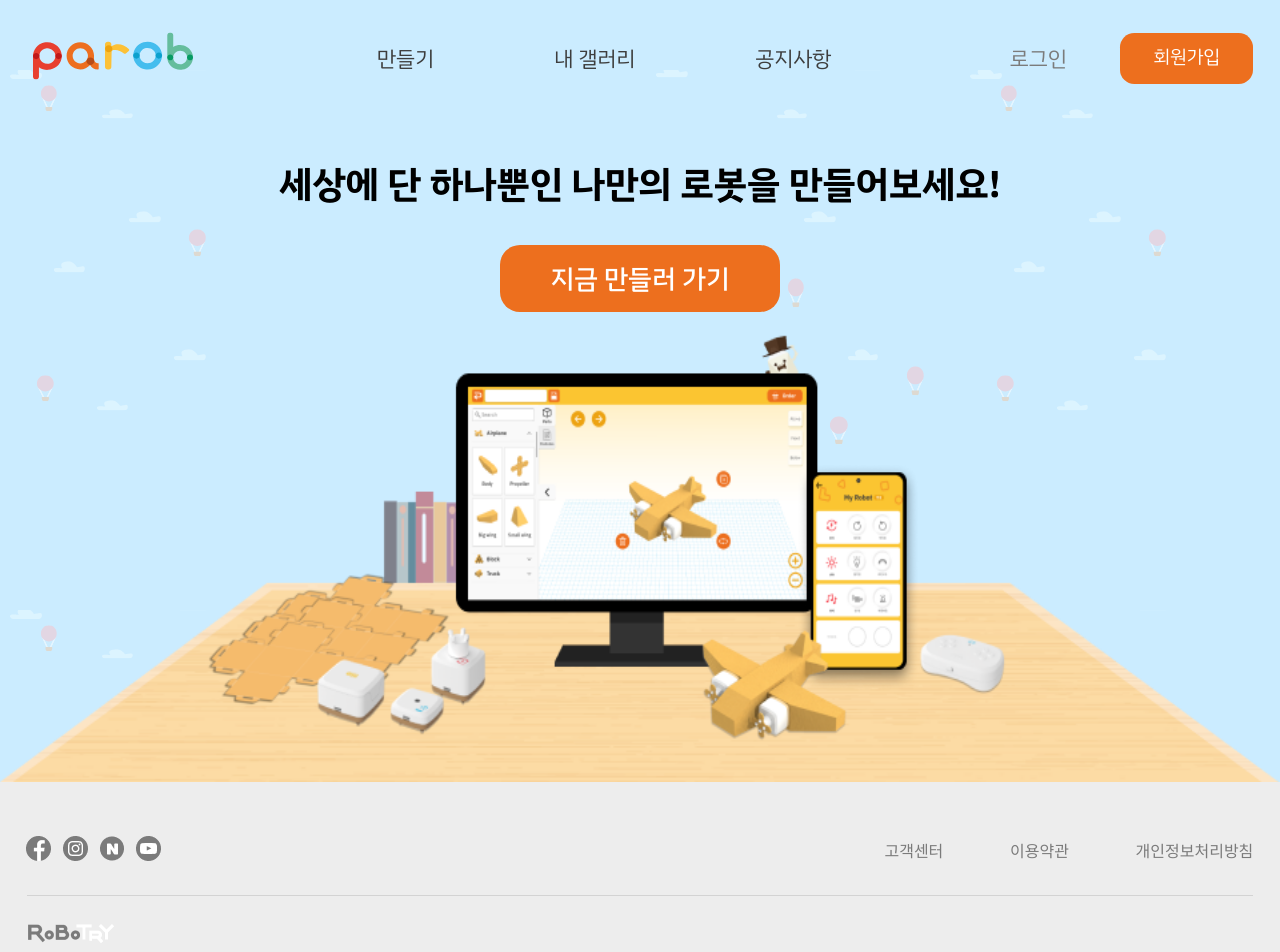
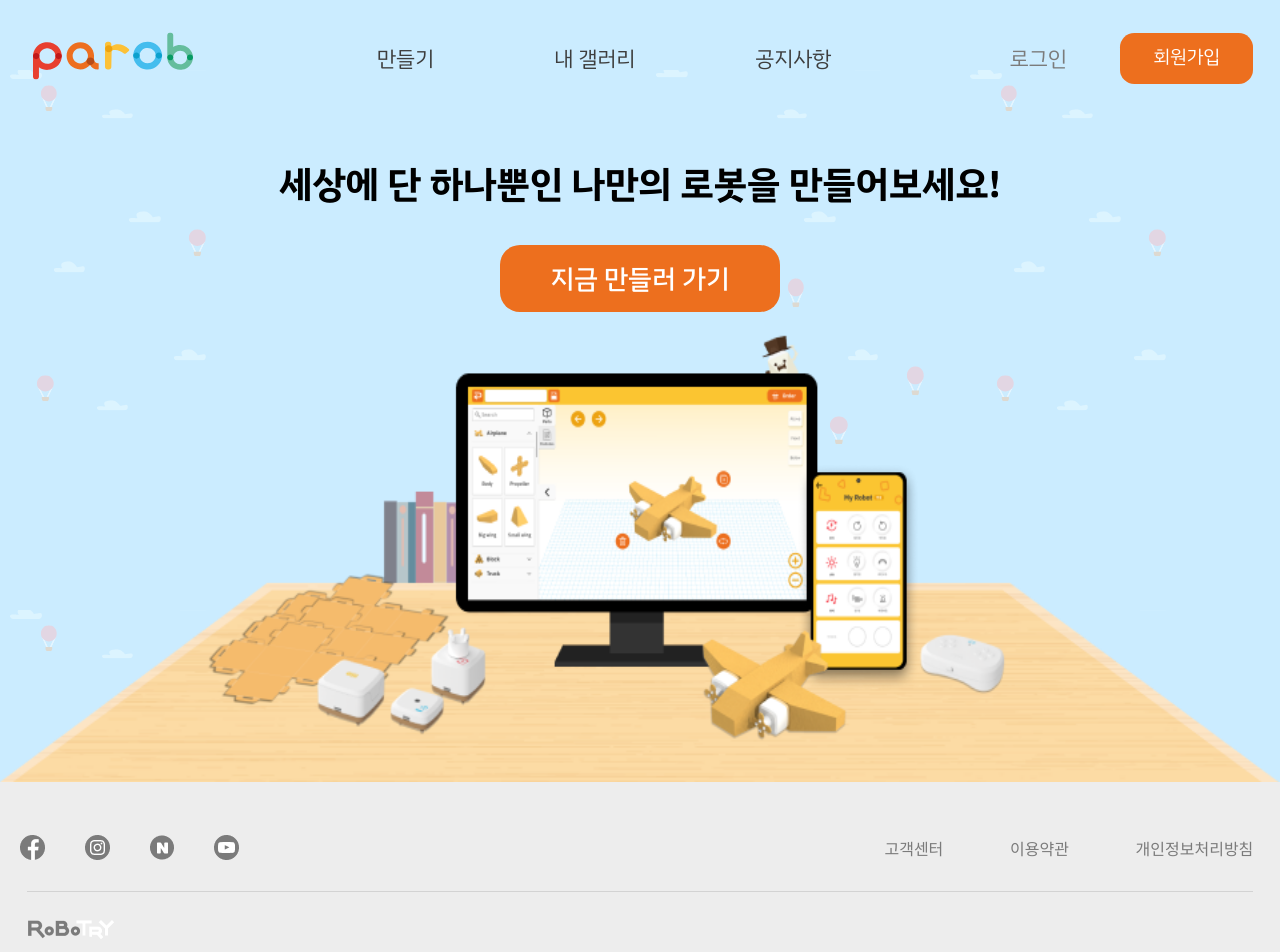
Before and after one commit to yoojin1119/ParobFrontG, a Next.js app: page / in a window 1280 px wide. Shown: the top 952 px of the page. Built offline with nearby package versions, Linux system fonts and the light colour scheme.

Commit message:
sns 버튼 링크 연결

```diff
--- a/src/Component/layout/component/Footer.jsx
+++ b/src/Component/layout/component/Footer.jsx
@@ -7,16 +7,16 @@ const Footer = () => {
         <FooterWrap>
             <Contact>
                 <SnsContact>
-                    <Sns>
+                    <Sns href='https://www.facebook.com/RobotryKR/' target='_blank'>
                         <SnsImg src='/assets/images/logos/sns/facebook-f.png'></SnsImg>
                     </Sns>
-                    <Sns>
+                    <Sns href='https://www.instagram.com/robotry_/' target='_blank'>
                         <SnsImg src='/assets/images/logos/sns/instagram.png'></SnsImg>
                     </Sns>
-                    <Sns>
+                    <Sns href='https://blog.naver.com/robotry00' target='_blank'>
                         <SnsImg src='/assets/images/logos/sns/naver.png'></SnsImg>
                     </Sns>
-                    <Sns>
+                    <Sns href='https://www.youtube.com/channel/UCf3HNigXyg7bPLpj1c-3QHw' target='_blank'>
                         <SnsImg src='/assets/images/logos/sns/youtube.png'></SnsImg>
                     </Sns>
                 </SnsContact>
@@ -90,8 +90,13 @@ border-bottom: 1px solid #D3D3D3;
 const SnsContact = styled.ul`
 display: flex;
 margin-left: -0.417rem;
+gap:2.5rem;
+@media all and (max-width: 460px) {
+    margin-bottom: 16px;
+    gap: 10px;
+}
 `;
-const Sns = styled.button``;
+const Sns = styled.a``;
 const SnsImg = styled.img``;
 const PolicyDes = styled.ul`
 display: flex;
```
